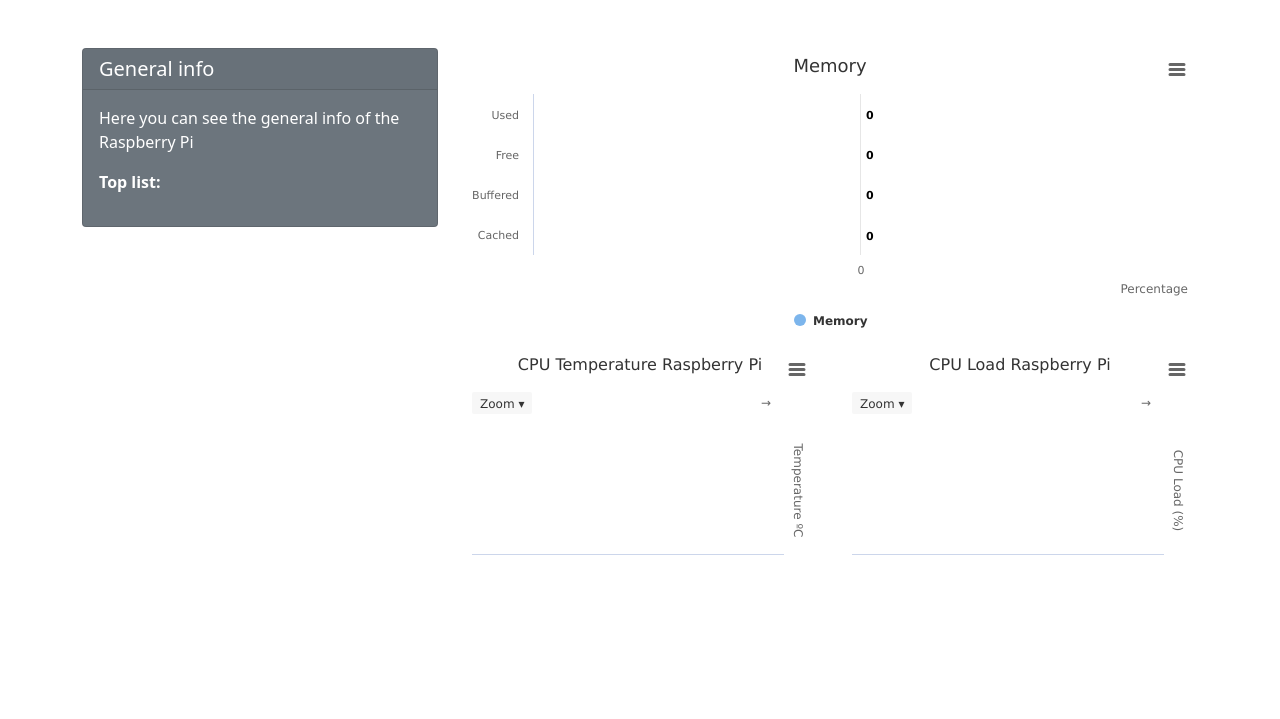
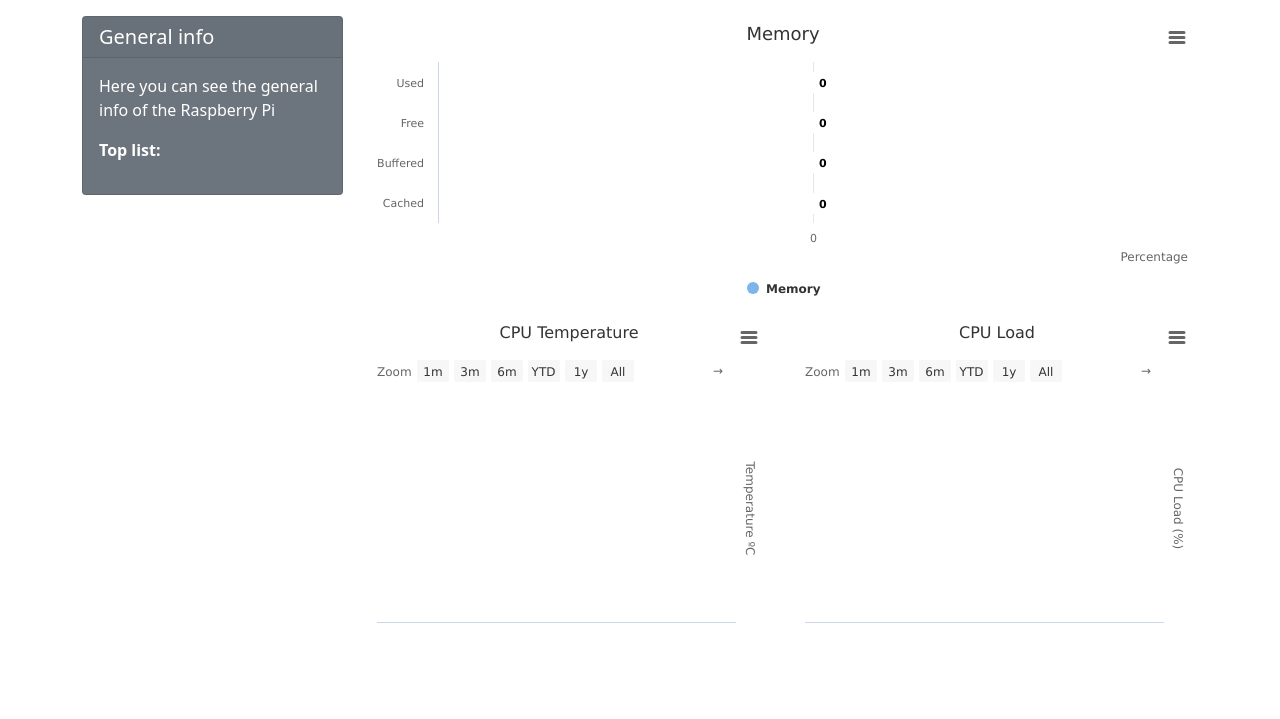
Before and after one commit to agungsetyawan/raspi-status, a website: page index.html in a window 1280 px wide. Drawn offline with nearby package versions, Linux system fonts and the light colour scheme; no server answers.

Commit message:
update 3

```diff
--- a/index.html
+++ b/index.html
@@ -3,9 +3,7 @@
 <head>
     <meta charset="utf-8" />
     <meta name="viewport" content="width=device-width, initial-scale=1.0" />
-    <title>
-        Raspi Status
-    </title>
+    <title>raspi-status</title>
     <!-- Latest compiled and minified CSS -->
     <link rel="stylesheet" href="//cdn.jsdelivr.net/npm/bootstrap@5.0.2/dist/css/bootstrap.min.css">
     <link rel="icon" href="https://www.raspberrypi.org/pagekit-assets/media/images/32cf8c634f1b5f398cfd.svg">
@@ -19,11 +17,11 @@
 </head>
 
 <body>
-    <div class="container mt-md-5">
+    <div class="container pt-lg-3 pt-3 pb-lg-3 pb-3">
         <div class="row">
-            <div class="col-lg-4">
+            <div class="col-lg-3">
                 <div class="card text-white bg-secondary">
-                    <h5 class="card-header">General info</h4>
+                    <h5 class="card-header">General info</h5>
                     <div class="card-body">
                         <p id="p_hostname">Here you can see the general info of the Raspberry Pi</p>
                         <p id="p_kernel"></p>
@@ -37,7 +35,7 @@
                     </div>
                 </div>
             </div>
-            <div class="col-lg-8">
+            <div class="col-lg-9">
                 <div class="row">
                     <div class="col-lg-12">
                         <div id="memory" style="width:100%; height:300px;"></div>
@@ -45,10 +43,10 @@
                 </div>
                 <div class="row">
                     <div class="col-lg-6">
-                        <div id="cpuTemperature" style="width:100%; height:300px;"></div>
+                        <div id="cpuTemperature"></div>
                     </div>
                     <div class="col-lg-6">
-                        <div id="cpuUsage" style="width:100%; height:300px;"></div>
+                        <div id="cpuUsage"></div>
                     </div>
                 </div>
             </div>
@@ -74,7 +72,7 @@
                     selected: 100,
                 },
                 title: {
-                    text: "CPU Temperature Raspberry Pi",
+                    text: "CPU Temperature",
                 },
                 xAxis: {
                     type: "datetime",
@@ -117,7 +115,7 @@
                     selected: 100,
                 },
                 title: {
-                    text: "CPU Load Raspberry Pi",
+                    text: "CPU Load",
                 },
                 xAxis: {
                     type: "datetime",
@@ -149,13 +147,14 @@
                     type: "bar",
                     events: {
                         load: function () {
-                            socket.on("memoryUpdate", function (free, used, buffered, cached) {
+                            socket.on("memoryUpdate", function (free, used, buffered, cached, freeByte, usedByte, bufferedByte, cachedByte) {
                                 chartMem.series[0].setData([
                                     { y: used, color: "red" },
                                     { y: free, color: "green" },
                                     { y: buffered, color: "blue" },
                                     { y: cached, color: "orange" },
                                 ]);
+                                chartMem.xAxis[0].update({categories:[`Used ${usedByte}`, `Free ${freeByte}`, `Buffered ${bufferedByte}`, `Cached ${cachedByte}`]}, true);
                             });
                         },
                     },
```
Also changed, not shown: server.js (+6 -2 lines). Lines whose indentation alone changed are shown as unchanged.
